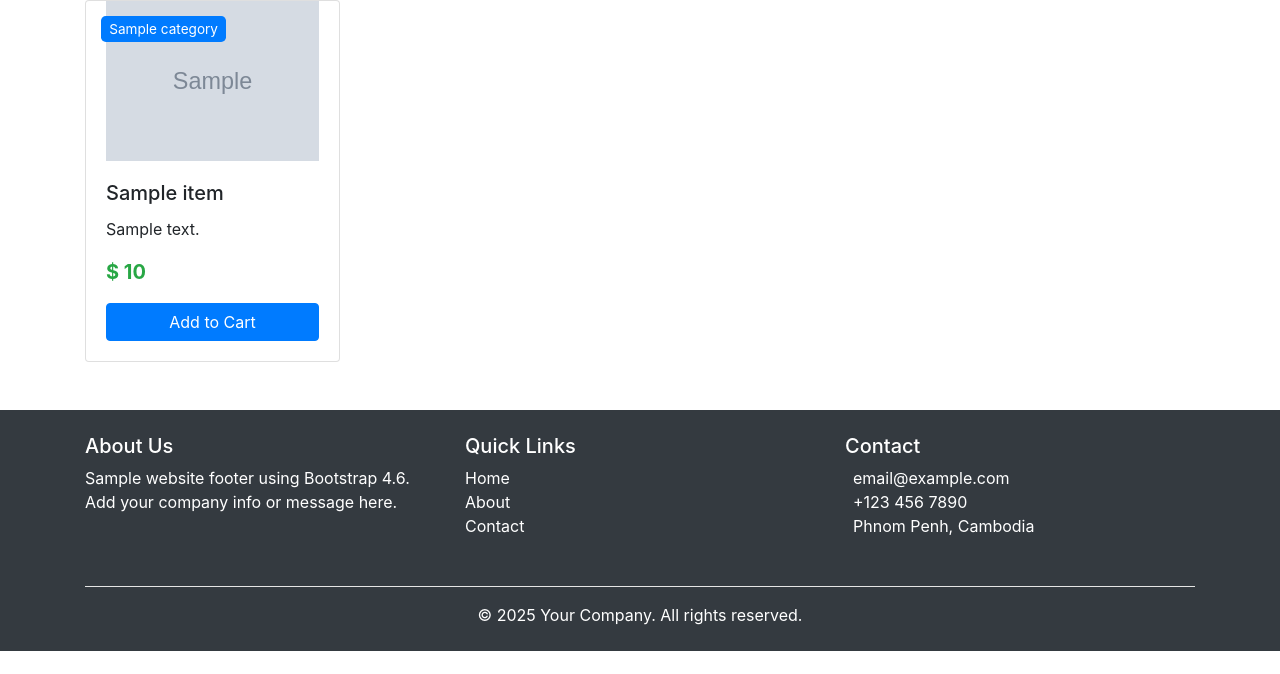
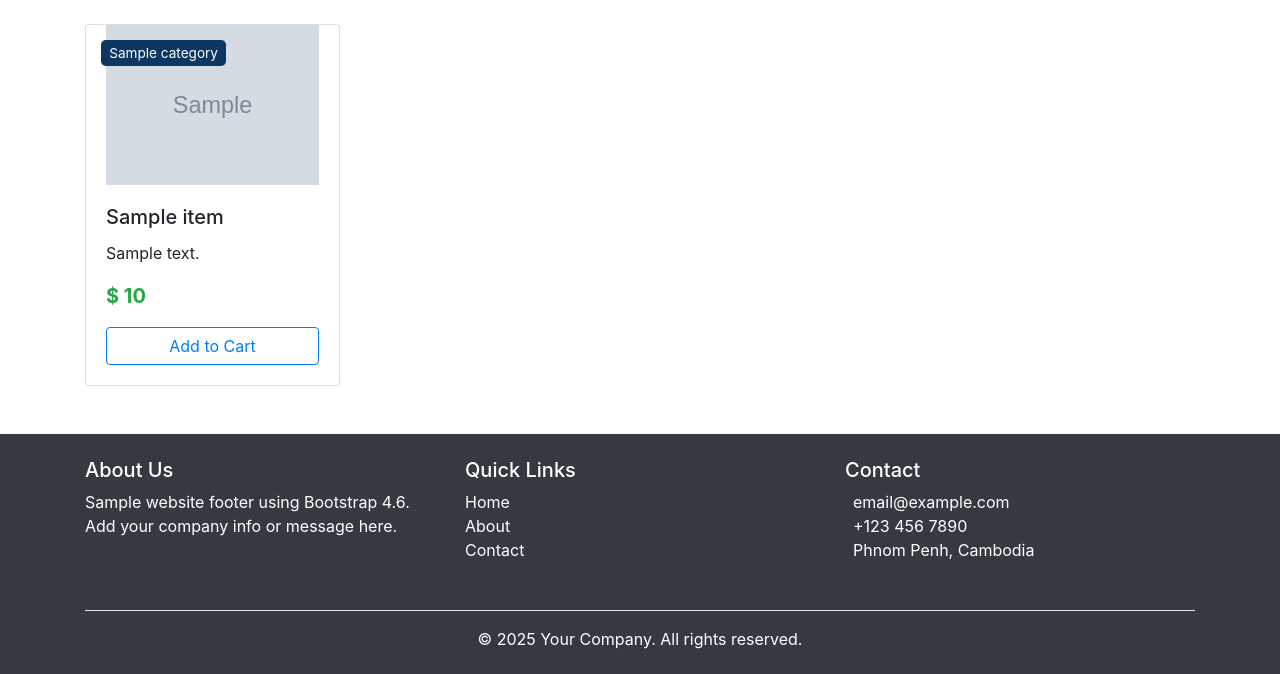
Before and after one commit to pinchai/SU6_Flask, a Flask app: page / in a window 1280 px wide. Shown: the part 56-730 px from the top of the page. Run offline with Flask 3, Linux system fonts and the light colour scheme; grey boxes marked "Sample" are stand-in pictures; a database or web service that is not in the repository returns one stand-in record (values such as "Sample title"); data that the repository does not hold is empty.

Commit message:
update product card css

```diff
--- a/static/style.css
+++ b/static/style.css
@@ -10,7 +10,7 @@
 }
 
 .category-badge {
-    background-color: #007bff;
+    background-color: #0c3761;
     color: #fff;
     font-size: 0.85rem;
     padding: 0.2em 0.6em;
--- a/templates/home.html
+++ b/templates/home.html
@@ -2,7 +2,7 @@
 {% block content %}
     <div class="row">
         {% for product in product_list %}
-            <div class="col-lg-3 col-md-3 col-sm-12">
+            <div class="col-lg-3 col-md-3 col-sm-12 mt-4">
                 <div class="card mx-auto" style="max-width: 22rem; position: relative;">
                     <span class="category-badge">{{ product['category'] }}</span>
                     <img
@@ -14,7 +14,7 @@
                         <h5 class="card-title product-title">{{ product['title'] }}</h5>
                         <p class="card-text product-description">{{ product['description'] }}</p>
                         <div class="mb-3 price-tag">$ {{ product['price'] }}</div>
-                        <a href="#" class="btn btn-primary btn-block">Add to Cart</a>
+                        <a href="#" class="btn btn-outline-primary btn-block">Add to Cart</a>
                     </div>
                 </div>
             </div>
```
